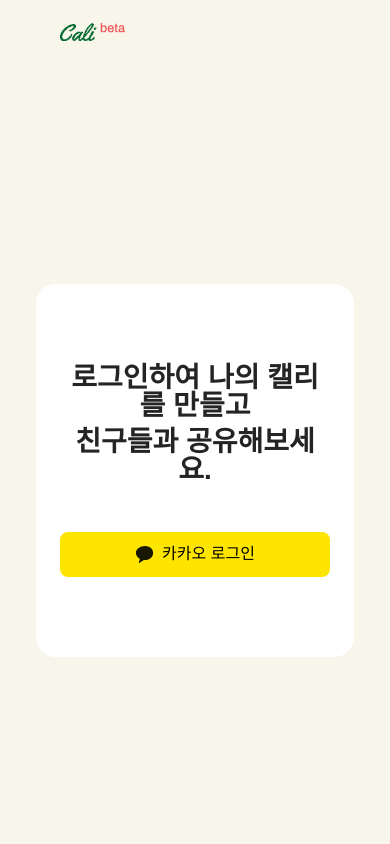
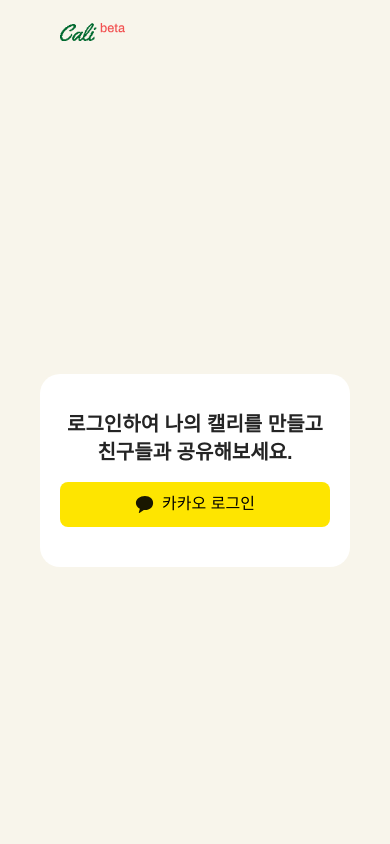
Before and after one commit to team-myadvent/cali-client, a Next.js app: page /login in a window 390 px wide. Shown: the top 844 px of the page. Built offline with nearby package versions, Linux system fonts and the light colour scheme; no server answers.

Commit message:
refactor: update login page layout and integrate responsive design with mobile detection

```diff
--- a/src/pages/login/index.tsx
+++ b/src/pages/login/index.tsx
@@ -1,48 +1,33 @@
 import Layout from "@/components/Layout/Layout";
 import styled from "@emotion/styled";
 import { Text } from "@/components/common/Text";
-import KaKaoIcon from "@/components/common/icons/KaKaoIcon";
-
-const redirectUri = process.env.NEXT_PUBLIC_KAKAO_REDIRECT_URI!;
-const scope = ["account_email", "gender", "age_range", "birthday"].join(",");
+import KaKaoLoginButton from "@/components/kakao/KaKaoLoginButton";
+import { useIsMobile } from "@/hooks/useIsMobile";
 
 const Login = () => {
-  const handleKakaoLogin = () => {
-    if (!window.Kakao) {
-      console.error("Kakao SDK가 로드되지 않았습니다.");
-      return;
-    }
-
-    if (!window.Kakao.isInitialized()) {
-      window.Kakao.init(process.env.NEXT_PUBLIC_KAKAO_JS_KEY);
-    }
-
-    try {
-      window.Kakao.Auth.authorize({
-        redirectUri,
-        scope,
-      });
-    } catch (error) {
-      console.error("카카오 로그인 에러:", error);
-    }
-  };
+  const isMobile = useIsMobile();
 
   return (
     <Layout>
       <LoginContainer>
-        <ContentWrapper>
-          <Text variant="heading" color="black">
-            로그인하여 나의 캘리를 만들고
-          </Text>
-          <Text variant="heading" color="black">
-            친구들과 공유해보세요.
-          </Text>
-          <KakaoLoginButton onClick={handleKakaoLogin}>
-            <KaKaoIcon />
-            <Text variant="subtitle" style={{ color: "#191919" }}>
-              카카오 로그인
+        <ContentWrapper isMobile={isMobile}>
+          <TextWrapper isMobile={isMobile}>
+            <Text
+              variant={isMobile ? "title" : "heading"}
+              color="black"
+              style={{ fontWeight: 700 }}
+            >
+              로그인하여 나의 캘리를 만들고
             </Text>
-          </KakaoLoginButton>
+            <Text
+              variant={isMobile ? "title" : "heading"}
+              color="black"
+              style={{ fontWeight: 700 }}
+            >
+              친구들과 공유해보세요.
+            </Text>
+          </TextWrapper>
+          <KaKaoLoginButton />
         </ContentWrapper>
       </LoginContainer>
     </Layout>
@@ -59,33 +44,21 @@
   height: 100vh;
 `;
 
-const ContentWrapper = styled.div`
+const ContentWrapper = styled.div<{ isMobile: boolean }>`
   background: white;
   border-radius: 20px;
-  padding: 80px 24px;
+  padding: ${({ isMobile }) => (isMobile ? "40px 20px" : "80px 24px")};
   width: 100%;
   max-width: 500px;
   display: flex;
   flex-direction: column;
   align-items: center;
   text-align: center;
-  gap: 8px;
 `;
 
-const KakaoLoginButton = styled.div`
-  cursor: pointer;
-  margin-top: 40px;
+const TextWrapper = styled.div<{ isMobile: boolean }>`
   display: flex;
-  justify-content: center;
-  align-items: center;
+  flex-direction: column;
   gap: 8px;
-  padding: 14px 0;
-  width: 100%;
-  background-color: #fee500;
-  border-radius: 8px;
-  max-width: 300px;
-  &:hover {
-    background-color: #fee500;
-    opacity: 0.8;
-  }
+  margin-bottom: ${({ isMobile }) => (isMobile ? "20px" : "40px")};
 `;
```
